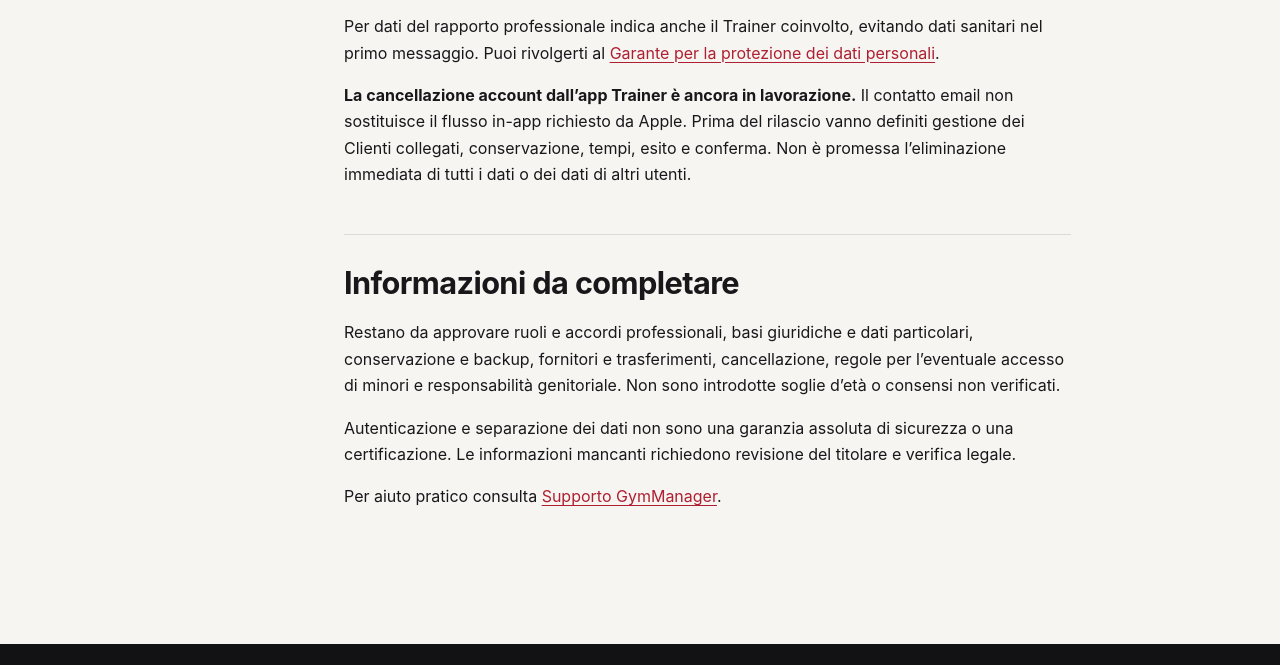
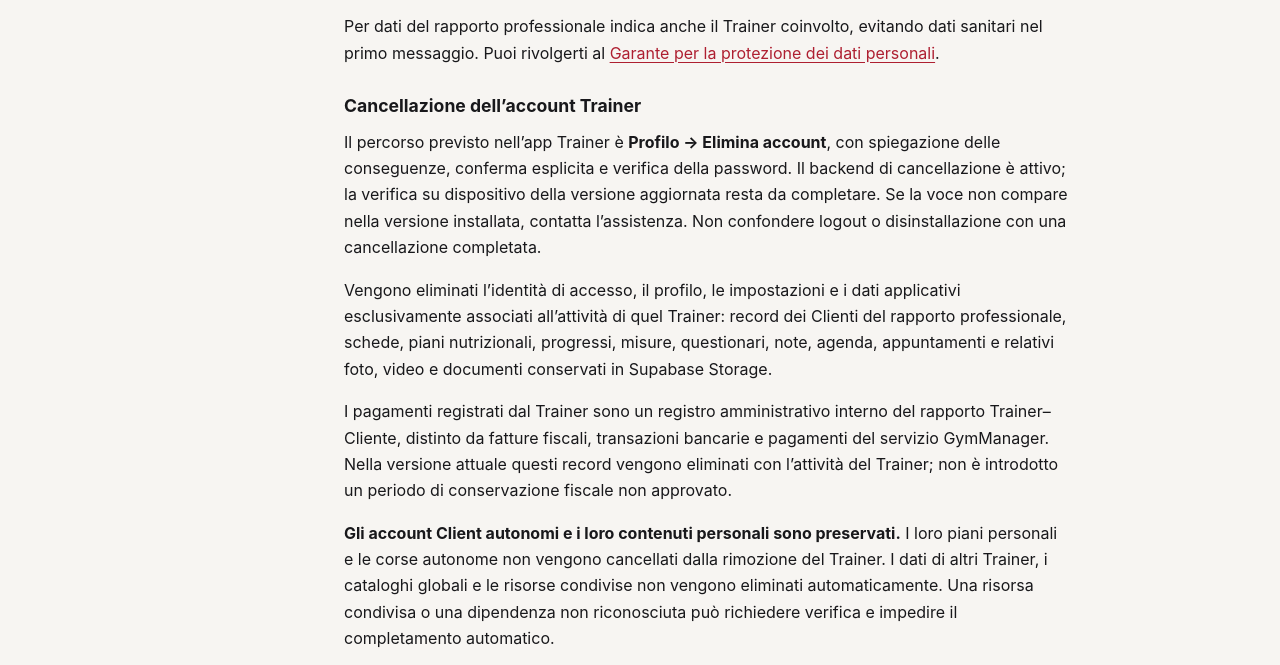
Before and after one commit to Pauz121/Sito_Web_GymManager, a plain HTML site: page privacy/index.html in a window 1280 px wide. Shown: the part 4454-5119 px from the top of the page. Drawn offline with Linux system fonts and the light colour scheme.

Commit message:
docs(site): align privacy and support with account deletion

```diff
--- a/privacy/index.html
+++ b/privacy/index.html
@@ -89,11 +89,17 @@
             <h2>Diritti, richieste e cancellazione account</h2>
             <p>Scrivi a <a href="mailto:Paolinob2@libero.it">Paolinob2@libero.it</a> per esercitare, nei casi previsti dalla normativa, accesso, rettifica, cancellazione, limitazione, portabilità e opposizione, o per chiarimenti sulla revoca del consenso. La verifica dell’identità deve essere proporzionata, senza password via email.</p>
             <p>Per dati del rapporto professionale indica anche il Trainer coinvolto, evitando dati sanitari nel primo messaggio. Puoi rivolgerti al <a href="https://www.garanteprivacy.it/home/i-miei-diritti">Garante per la protezione dei dati personali</a>.</p>
-            <p><strong>La cancellazione account dall’app Trainer è ancora in lavorazione.</strong> Il contatto email non sostituisce il flusso in-app richiesto da Apple. Prima del rilascio vanno definiti gestione dei Clienti collegati, conservazione, tempi, esito e conferma. Non è promessa l’eliminazione immediata di tutti i dati o dei dati di altri utenti.</p>
+            <h3>Cancellazione dell’account Trainer</h3>
+            <p>Il percorso previsto nell’app Trainer è <strong>Profilo → Elimina account</strong>, con spiegazione delle conseguenze, conferma esplicita e verifica della password. Il backend di cancellazione è attivo; la verifica su dispositivo della versione aggiornata resta da completare. Se la voce non compare nella versione installata, contatta l’assistenza. Non confondere logout o disinstallazione con una cancellazione completata.</p>
+            <p>Vengono eliminati l’identità di accesso, il profilo, le impostazioni e i dati applicativi esclusivamente associati all’attività di quel Trainer: record dei Clienti del rapporto professionale, schede, piani nutrizionali, progressi, misure, questionari, note, agenda, appuntamenti e relativi foto, video e documenti conservati in Supabase Storage.</p>
+            <p>I pagamenti registrati dal Trainer sono un registro amministrativo interno del rapporto Trainer–Cliente, distinto da fatture fiscali, transazioni bancarie e pagamenti del servizio GymManager. Nella versione attuale questi record vengono eliminati con l’attività del Trainer; non è introdotto un periodo di conservazione fiscale non approvato.</p>
+            <p><strong>Gli account Client autonomi e i loro contenuti personali sono preservati.</strong> I loro piani personali e le corse autonome non vengono cancellati dalla rimozione del Trainer. I dati di altri Trainer, i cataloghi globali e le risorse condivise non vengono eliminati automaticamente. Una risorsa condivisa o una dipendenza non riconosciuta può richiedere verifica e impedire il completamento automatico.</p>
+            <p>La procedura comprende database, file e identità di accesso e può essere asincrona. Se una fase critica fallisce, l’account può restare bloccato in stato incompleto: l’app non deve dichiarare il completamento e occorre riprovare o contattare <a href="mailto:Paolinob2@libero.it">Paolinob2@libero.it</a>. Non è promessa un’eliminazione istantanea. Il completamento viene confermato nell’app solo dopo la verifica del backend, con uscita dall’account e pulizia locale prevista dal flusso. L’email di conferma non è attualmente parte di questo flusso.</p>
+            <p>Può restare una registrazione tecnica minima dell’operazione con identificativo non riutilizzabile, data ed esito, senza password, token o contenuti dei Clienti. Conservazione di backup, log dei fornitori ed eventuali obblighi legali documentati richiedono definizione separata; non vengono inventati termini o garanzie di eliminazione dalle copie dei fornitori.</p>
           </section>
           <section id="da-definire">
             <h2>Informazioni da completare</h2>
-            <p>Restano da approvare ruoli e accordi professionali, basi giuridiche e dati particolari, conservazione e backup, fornitori e trasferimenti, cancellazione, regole per l’eventuale accesso di minori e responsabilità genitoriale. Non sono introdotte soglie d’età o consensi non verificati.</p>
+            <p>Restano da approvare ruoli e accordi professionali, basi giuridiche e dati particolari, conservazione e backup, fornitori e trasferimenti, dettagli di conservazione dopo cancellazione, regole per l’eventuale accesso di minori e responsabilità genitoriale. Non sono introdotte soglie d’età o consensi non verificati.</p>
             <p>Autenticazione e separazione dei dati non sono una garanzia assoluta di sicurezza o una certificazione. Le informazioni mancanti richiedono revisione del titolare e verifica legale.</p>
             <p>Per aiuto pratico consulta <a href="../support/">Supporto GymManager</a>.</p>
           </section>
```
Also changed, not shown: scripts/legal.test.mjs (+10 -1 lines), support/index.html (+1 -1 lines).
